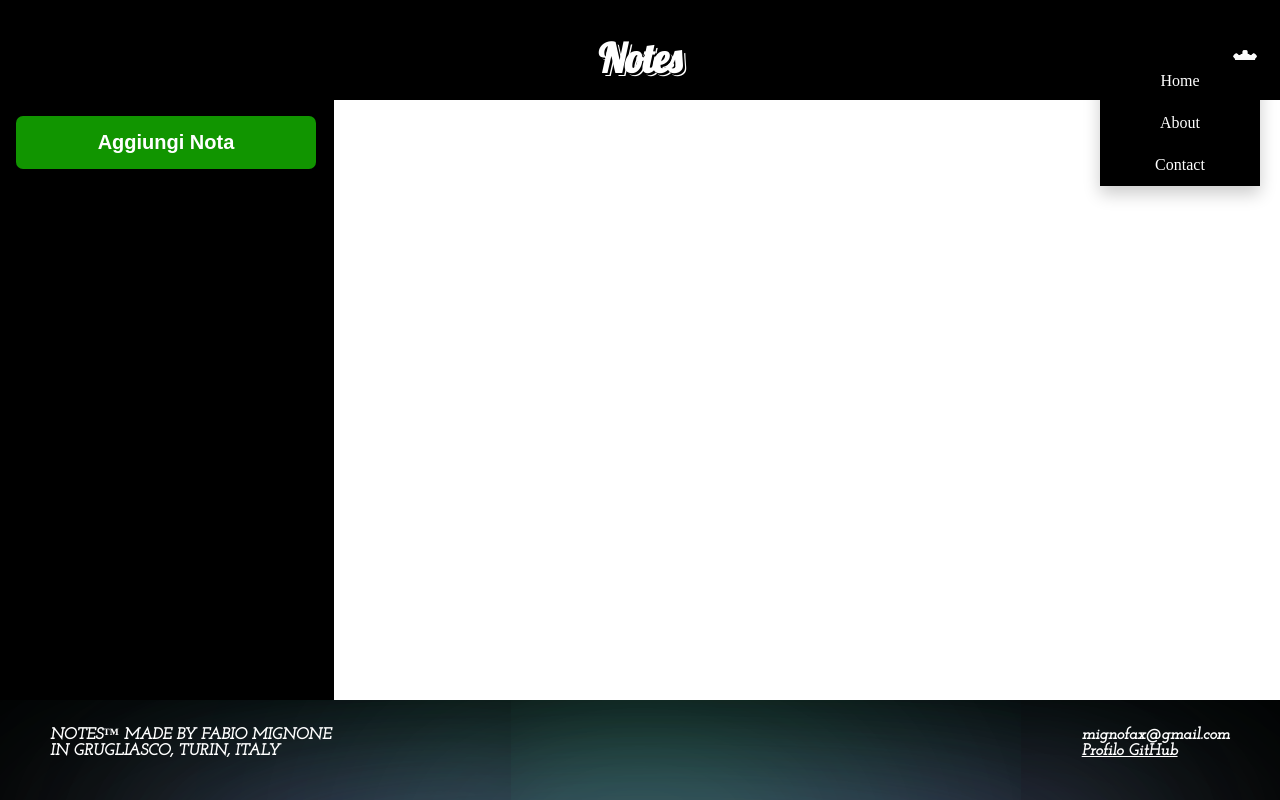
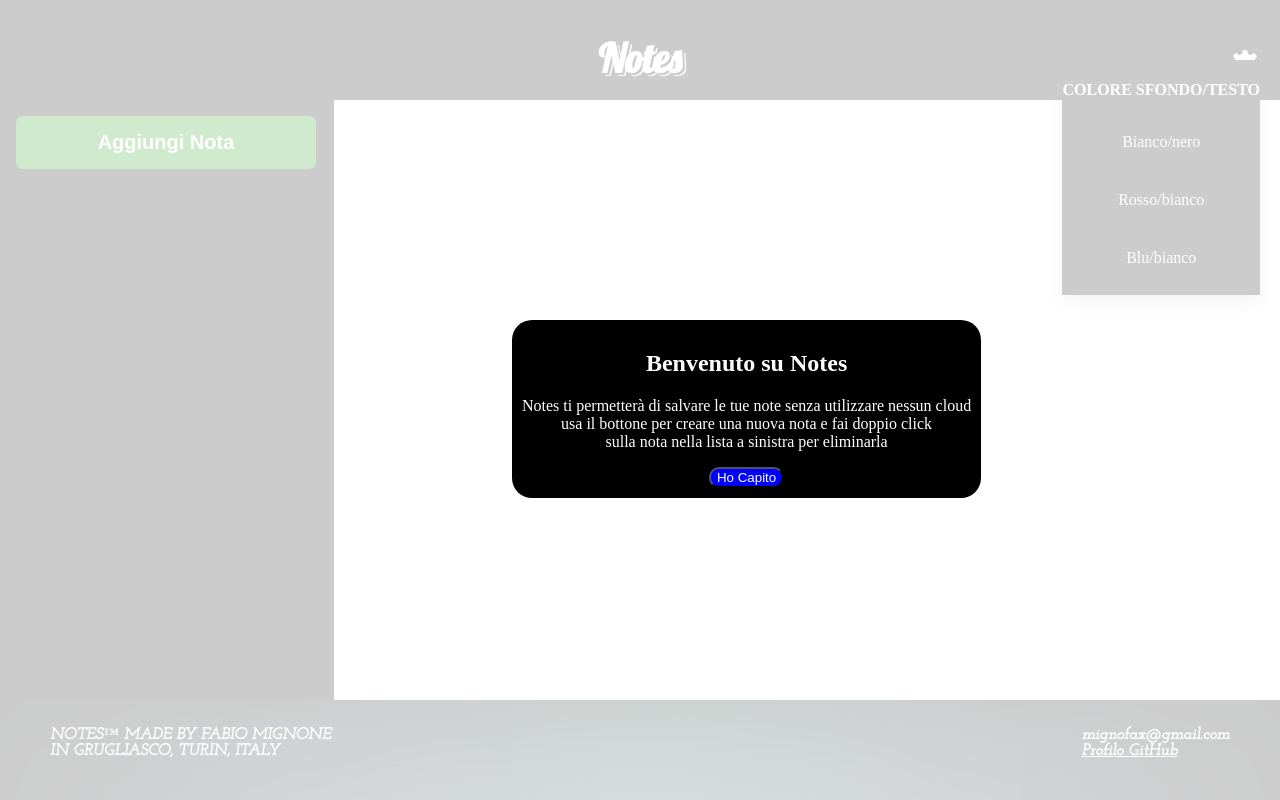
Before and after one commit to Fabio-Mignone/NOTES, a plain HTML site: page Notes/index.html in a window 1280 px wide. Both pictures are taken after a click on the picture 1245 px from the left and 65 px from the top of the page. Drawn offline with nearby package versions, Linux system fonts and the light colour scheme; a web font is replaced by a local one.

Commit message:
add introduction system  and rework
add opacity background and introduction menu reworked the setting zone

```diff
--- a/Notes/CSS/Main.css
+++ b/Notes/CSS/Main.css
@@ -49,16 +49,49 @@
   z-index: 1;
 }
 
-.dropdown-content a {
+.dropdown-content p {
   color: rgb(255, 255, 255);
   padding: 12px 16px;
   text-decoration: none;
   display: block;
 }
 
-.dropdown a:hover {background-color: #ddd;}
+.dropdown p:hover {background-color: #ddd;}
 
 .show {display: block;}
+
+.textt{
+  color: white;
+}
+
+/*introduzione*/
+
+.box{
+  position: fixed;
+  top: 40%;
+  left: 40%;
+  background-color: black;
+  color: white;
+  border-radius: 20px;
+  text-align: center;
+  z-index: 10;
+  padding: 10px;
+}
+
+.btnconfirm{
+  background-color: blue;
+  color: white;
+  border-radius: 10px;
+}
+
+.opacity{
+  opacity: 0.2;
+  filter: alpha(opacity=20);
+  z-index: 5;
+  width: 100%;
+  height: 100%;
+}
+
 
 /*note*/
 
--- a/Notes/JavaScript/Main.js
+++ b/Notes/JavaScript/Main.js
@@ -214,3 +214,21 @@ function Settings() {
       }
     }
   }
+
+function blck(){
+
+}
+
+function red(){
+
+}
+
+function blue(){
+
+}
+
+function understand(){
+    document.getElementById("opacity").classList.remove("opacity");
+    var introduzione = document.getElementById("introduzione");
+    introduzione.removeChild(box);
+}
--- a/Notes/index.html
+++ b/Notes/index.html
@@ -8,14 +8,16 @@
         <meta name="viewport" content="width=device-width, initial-scale=1.0">
     </head>
     <body>
+        <div class="opacity" id="opacity">
         <section name="intestazione">
             <div class="header">
                 <h1 class="notelogo">Notes</h1>
                 <img src="Images/gear.png" onclick="Settings()" class="dropbtn" height="30px" width="30px">
                 <div id="myDropdown" class="dropdown-content">
-                    <a href="#home">Home</a>
-                    <a href="#about">About</a>
-                    <a href="#contact">Contact</a>
+                    <h4 class="textt">COLORE SFONDO/TESTO</h4>
+                    <p onclick="blck()">Bianco/nero</p>
+                    <p onclick="red()">Rosso/bianco</p>
+                    <p onclick="blue()">Blu/bianco</p>
                   </div>
             </div>
         </section>
@@ -48,5 +50,13 @@
                 </div>
             </div>
         </section>
+        </div>
+        <section name="introduzione" id="introduzione">
+            <div class="box" id="box">
+                 <h2 class="welcomtext" id="welcomtext">Benvenuto su Notes</h2>
+                <p class="introduction" id="introduction">Notes ti permetterà di salvare le tue note senza utilizzare nessun cloud<br>usa il bottone per creare una nuova nota e fai doppio click<br> sulla nota nella lista a sinistra per eliminarla</p>
+                <button class="btnconfirm" id="btnconfirm" onclick="understand()">Ho Capito</button>
+            </div>
+        </section>
     </body>
 </html>
```
